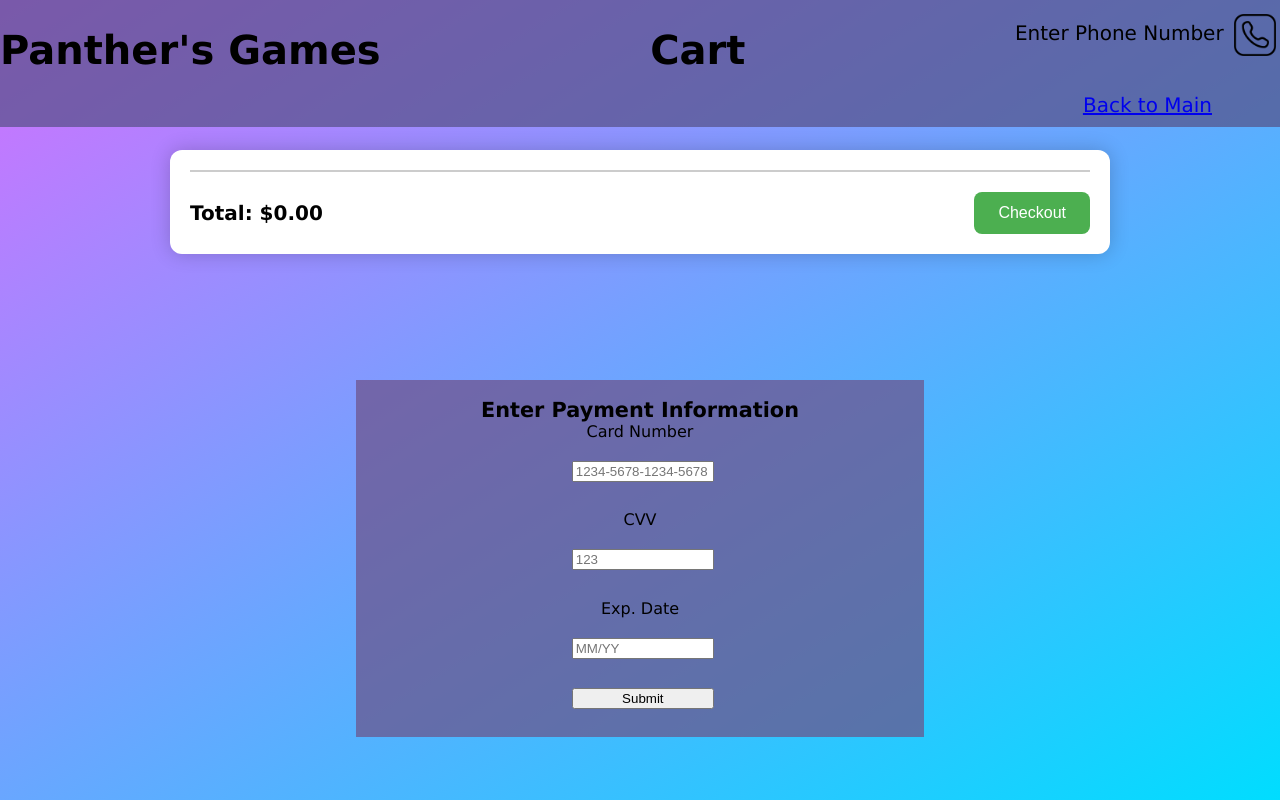
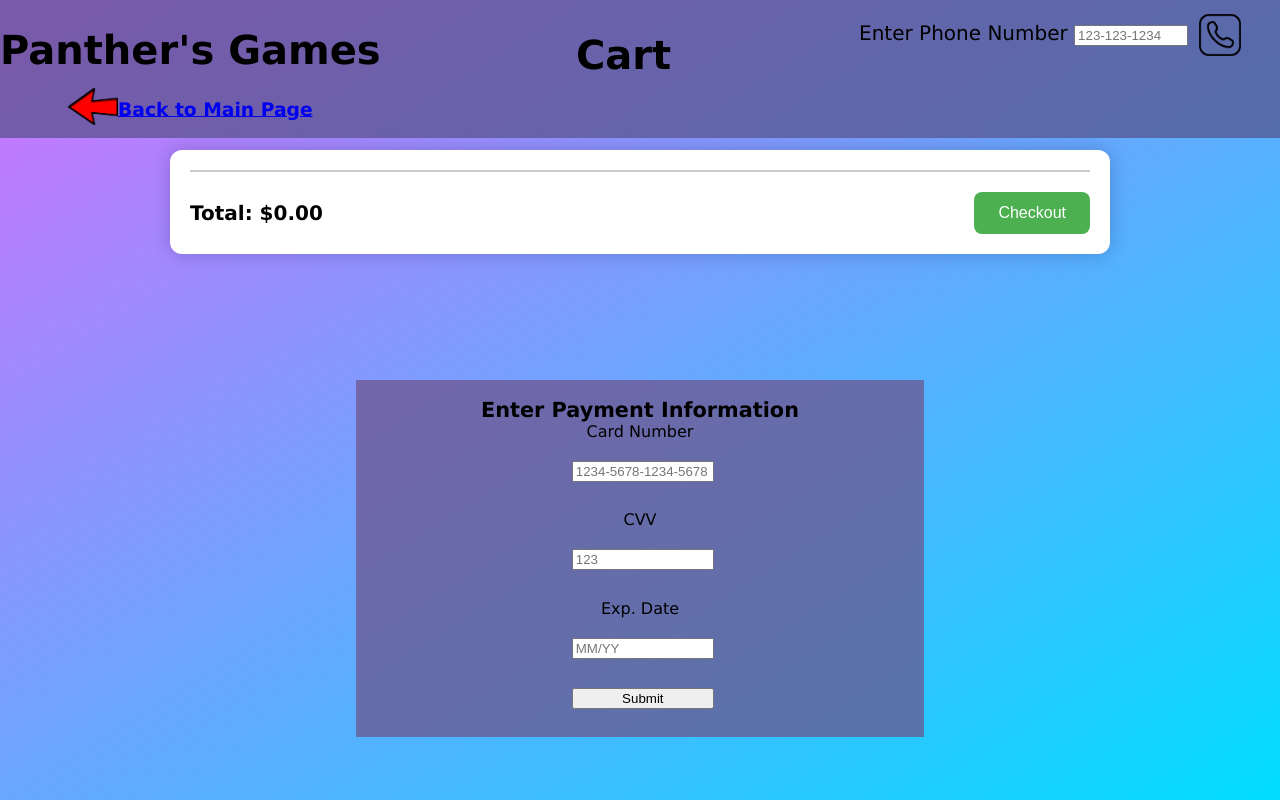
Before and after one commit to ndermer1/GameStore, a plain HTML site: page Front-End/cart.html in a window 1280 px wide. Drawn offline with Linux system fonts and the light colour scheme; no server answers.

Commit message:
Fixed banner

```diff
--- a/Front-End/cart.html
+++ b/Front-End/cart.html
@@ -99,17 +99,17 @@
 
   <div id="banner">
     <div id="header">
-      <h1>Panther's Games</h1>
-    </div>
-    <div id="header">
-      <h1>Cart</h1>
+        <h1>Panther's Games</h1>
+        <a href = "main.html"><h3><img src="img/back-arrow.png" alt="Arrow">Back to Main Page</h3></a>
     </div>
     <div id="userInfo">
-      Enter Phone Number
-      <img src="img/phone.png" alt="Phone" style="width:50px; margin:0"><br><br><br>
-      <a href="main.html">Back to Main</a>
+        <label for="phoneNum">Enter Phone Number</label>
+        <input type="text" id="phoneNum" name="phoneNum" placeholder="123-123-1234" maxlength="12">
+        <img src="img/phone.png" alt="Phone" style="width:50px; margin:0;"><br><br>
     </div>
-  </div>
+</div>
+</div>
+<div id="title">Cart</div>
 
   <div id="cart-container">
     <div id="cart-items">
```
